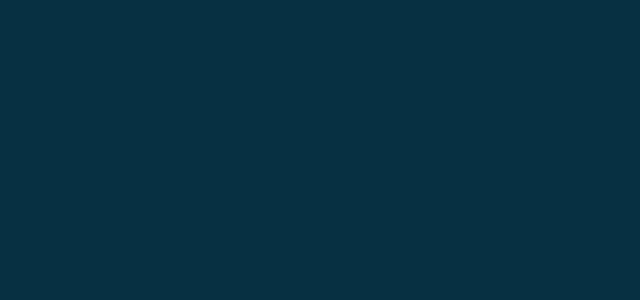
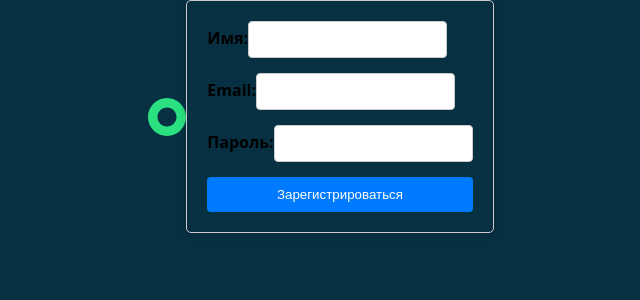
Before and after one commit to Rogepta/project-for-me, a React (Vite) app: page /registration in a window 1280 px wide. Before the commit this address had no page. Shown: the top 300 px of the page, without its empty margins (319-959 px from the left). Built offline with nearby package versions, Linux system fonts and the light colour scheme.

Commit message:
Feat/add registration and redirect

```diff
--- a/package.json
+++ b/package.json
@@ -11,10 +11,13 @@
   },
   "dependencies": {
     "@reduxjs/toolkit": "^2.8.2",
+    "axios": "^1.10.0",
+    "formik": "^2.4.6",
     "react": "^19.1.0",
     "react-dom": "^19.1.0",
     "react-redux": "^9.2.0",
-    "react-router-dom": "^7.6.2"
+    "react-router-dom": "^7.6.2",
+    "yup": "^1.6.1"
   },
   "devDependencies": {
     "@eslint/js": "^9.25.0",
--- a/src/App.tsx
+++ b/src/App.tsx
@@ -4,6 +4,7 @@ import './App.css';
 import HomePage from './pages/HomePage';
 import FilmsPage from './pages/FilmsPage';
 import { SavedFilmPage } from './pages/SavedFilmPage/SavedFilmPage';
+import Registration from './pages/Registration';
 
 const App: React.FC = () => {
   return (
@@ -12,6 +13,7 @@ const App: React.FC = () => {
         <Route path='/' element={<HomePage />} />
         <Route path='/films' element={<FilmsPage />} />
         <Route path='/saved-films' element={<SavedFilmPage />} />
+        <Route path='/registration' element={<Registration />} />
       </Routes>
     </Router>
   );
--- /dev/null
+++ b/src/components/registration/RegistrationForm.module.css
@@ -0,0 +1,47 @@
+.form {
+  display: flex;
+  flex-direction: column; /* Вытягивание элементов по вертикали */
+  max-width: 400px; /* Максимальная ширина формы */
+  margin: auto; /* Автоматический отступ по горизонтали */
+  padding: 20px; /* Отступы вокруг формы */
+  border: 1px solid #ccc; /* Рамка формы */
+  border-radius: 5px; /* Скругленные углы */
+  box-shadow: 0 2px 10px rgba(0, 0, 0, 0.1); /* Тень формы */
+}
+
+label {
+  margin-bottom: 5px; /* Небольшой отступ снизу */
+  font-weight: bold; /* Жирный текст */
+}
+
+input {
+  padding: 10px; /* Отступы внутри поля ввода */
+  border: 1px solid #ccc; /* Рамка поля ввода */
+  border-radius: 4px; /* Скругление углов полей */
+  margin-bottom: 15px; /* Отступ между полями ввода */
+  outline: none; /* Убираем обводку при фокусе */
+  transition: border-color 0.3s; /* Плавный переход цвета рамки */
+}
+
+.form input:focus {
+  border-color: #007bff; /* Цвет рамки при фокусе */
+}
+
+.form span {
+  color: red; /* Цвет сообщений об ошибках */
+  font-size: 0.8em; /* Размер текста сообщений об ошибках */
+}
+
+.form button {
+  padding: 10px; /* Отступы внутри кнопки */
+  background-color: #007bff; /* Фоновый цвет кнопки */
+  color: white; /* Цвет текста кнопки */
+  border: none; /* Убираем рамку кнопки */
+  border-radius: 4px; /* Скругленные углы кнопки */
+  cursor: pointer; /* Курсор при наведении на кнопку */
+  transition: background-color 0.3s; /* Плавный переход фона при наведении */
+}
+
+.form button:hover {
+  background-color: #0056b3; /* Цвет кнопки при наведении */
+}
--- /dev/null
+++ b/src/components/registration/RegistrationForm.tsx
@@ -0,0 +1,67 @@
+import { Form, Formik, Field, ErrorMessage } from 'formik';
+import * as Yup from 'yup';
+import axios from 'axios';
+import styles from './RegistrationForm.module.css';
+import { useState } from 'react';
+import { useNavigate } from 'react-router-dom';
+
+export const RegistrationForm: React.FC<{
+  onRegister: (data: { name: string; email: string; password: string }) => void;
+}> = ({ onRegister }) => {
+  const [errorMessage, setErrorMessage] = useState('');
+  const navigate = useNavigate();
+
+  const handleRegister = async (values: {
+    name: string;
+    email: string;
+    password: number;
+  }) => {
+    try {
+      const response = await axios.post(
+        'http://localhost:3000/users/register',
+        values
+      );
+      onRegister(response.data);
+      navigate('/films');
+    } catch (error) {
+      setErrorMessage('Ошибка регистрации. Попробуйте еще раз.');
+      console.error(error);
+    }
+  };
+
+  const validationSchema = Yup.object().shape({
+    name: Yup.string().required('Имя обязательно'),
+    email: Yup.string().required('Email обязателен'),
+    password: Yup.string().required('Пароль обязателен'),
+  });
+
+  return (
+    <Formik
+      initialValues={{ name: '', email: '', password: '' }}
+      validationSchema={validationSchema}
+      onSubmit={handleRegister}
+    >
+      {() => (
+        <Form className={styles.form}>
+          <div>
+            <label htmlFor='name'>Имя:</label>
+            <Field type='text' name='name' />
+            <ErrorMessage name='name' component='span' />
+          </div>
+          <div>
+            <label htmlFor='email'>Email:</label>
+            <Field type='email' name='email' />
+            <ErrorMessage name='email' component='span' />
+          </div>
+          <div>
+            <label htmlFor='password'>Пароль:</label>
+            <Field type='password' name='password' />
+            <ErrorMessage name='password' component='span' />
+          </div>
+          {errorMessage && <p className={styles.error}>{errorMessage}</p>}
+          <button type='submit'>Зарегистрироваться</button>
+        </Form>
+      )}
+    </Formik>
+  );
+};
--- /dev/null
+++ b/src/components/shared/AuthContainer/AuthContainer.module.css
@@ -0,0 +1,8 @@
+.auth_container {
+  display: flex;
+  align-items: center;
+  justify-content: center;
+  margin: 0 auto;
+  max-width: 1280px;
+  padding: 0 70px;
+}
--- /dev/null
+++ b/src/components/shared/AuthContainer/AuthContainer.tsx
@@ -0,0 +1,10 @@
+import type { ReactNode } from 'react';
+import styles from './AuthContainer.module.css';
+
+interface IProps {
+  children: ReactNode;
+}
+
+export default function AuthContainer({ children }: IProps) {
+  return <div className={styles.auth_container}>{children}</div>;
+}
--- /dev/null
+++ b/src/pages/Registration.tsx
@@ -0,0 +1,17 @@
+import IconLogo from '@components/icons/IconLogo';
+import { RegistrationForm } from '@components/registration/RegistrationForm';
+import AuthContainer from '@components/shared/AuthContainer/AuthContainer';
+import React from 'react';
+
+const Registration: React.FC = () => {
+  return (
+    <AuthContainer>
+      <IconLogo />
+      <div>
+        <RegistrationForm onRegister={() => {}} />
+      </div>
+    </AuthContainer>
+  );
+};
+
+export default Registration;
--- a/src/sections/section-list-of-films/SectionListOfFilms.tsx
+++ b/src/sections/section-list-of-films/SectionListOfFilms.tsx
@@ -9,6 +9,7 @@ import Section from '../../components/section/Section';
 import FilmCard from '../../components/FilmCard/FilmCard';
 import styles from './SectionListOfFilms.module.css';
 import type { RootState } from 'store/types/types';
+import axios from 'axios';
 
 interface IListOfFilms {
   searchTerm: string;
@@ -27,14 +28,16 @@ const SectionListOfFilms: React.FC<IListOfFilms> = ({ searchTerm }) => {
 
   useEffect(() => {
     const fetchFilms = async () => {
-      const response = await fetch('http://localhost:3000/films');
-      if (!response.ok) {
-        console.error('Ошибка при получении данных');
-        return;
+      try {
+        const response = await axios.get<IFilm[]>(
+          'http://localhost:3000/films'
+        );
+        setFilmsFrom(response.data);
+      } catch (error) {
+        console.error('Ошибка при получении данных', error);
       }
-      const data: IFilm[] = await response.json();
-      setFilmsFrom(data);
     };
+
     fetchFilms();
   }, []);
 
--- a/src/sections/section-technologies/SectionTechnologies.tsx
+++ b/src/sections/section-technologies/SectionTechnologies.tsx
@@ -8,7 +8,7 @@ const technologies = [
   'React',
   'Git',
   'Nest.js',
-  'mongoDB',
+  'PostgreSQL',
 ];
 
 export default function SectionTechnologies() {
```
Also changed, not shown: src/utils/validation.ts (added), 1 other file (tests, documents, lock files or other folders).
